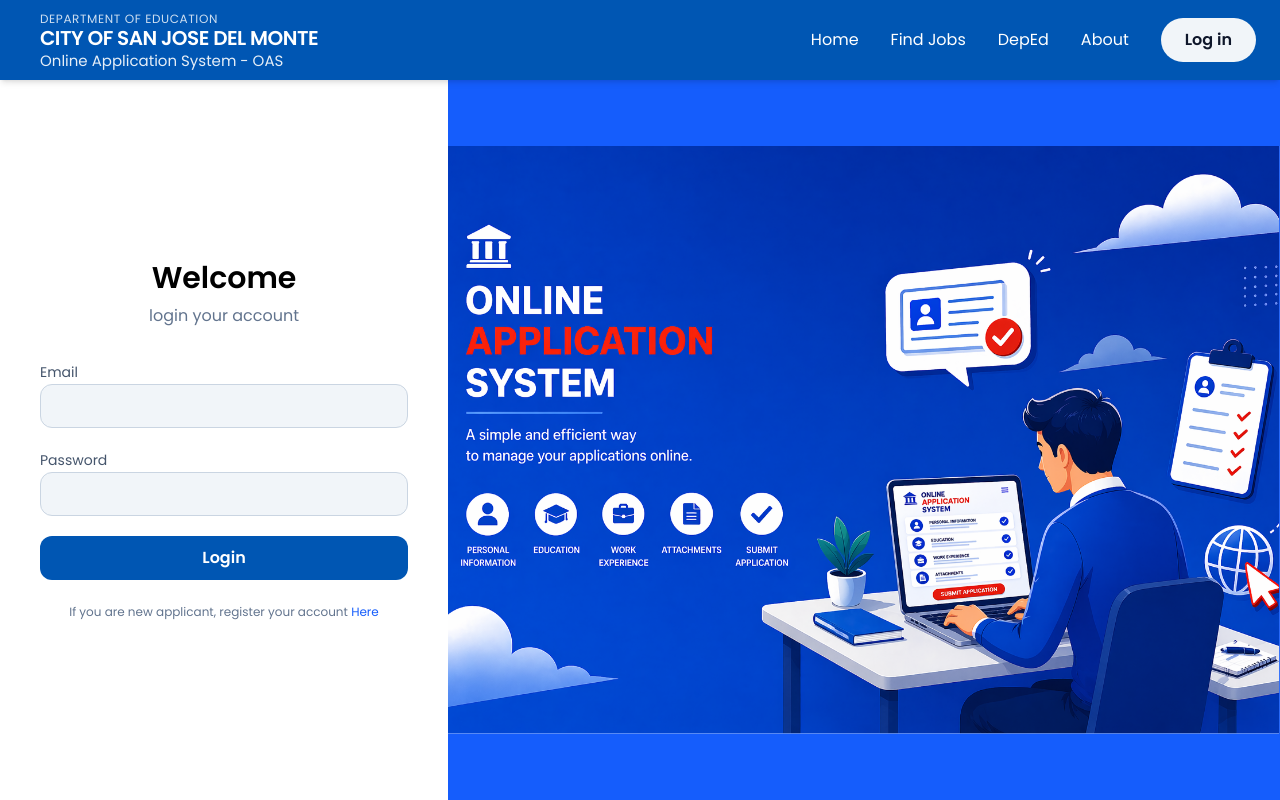
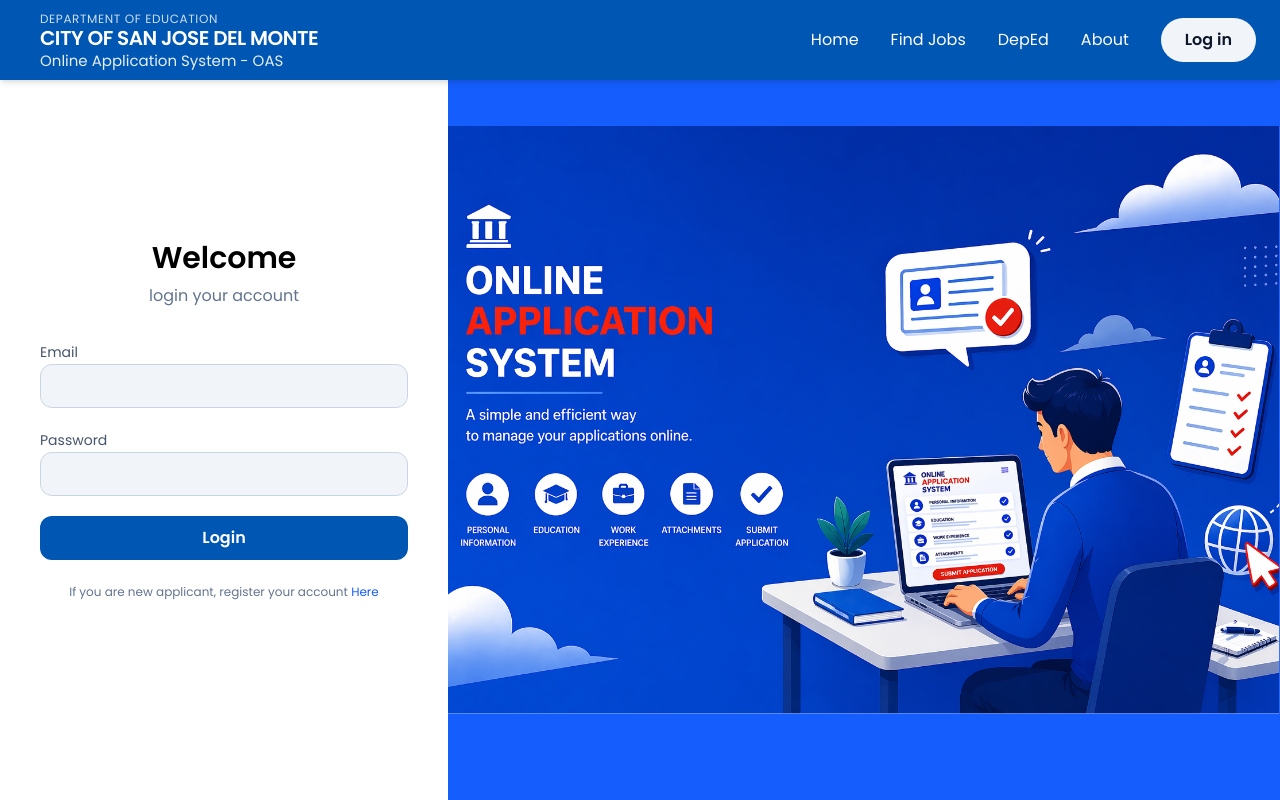
Before and after one commit to Eljay0410/online-app-system, a React (Vite) app: page /login in a window 1280 px wide. Built offline with nearby package versions, Linux system fonts and the light colour scheme.

Commit message:
style: adjust padding in Login component for improved layout

```diff
--- a/src/component/Login.jsx
+++ b/src/component/Login.jsx
@@ -2,7 +2,7 @@ import imageSample from "../assets/imagesample.svg";
 
 const Login = () => {
   return (
-    <div className="min-h-screen bg-slate-100 flex pt-20">
+    <div className="min-h-screen bg-slate-100 flex pt-10">
 
       {/* LEFT SIDE (FORM - FIXED WIDTH) */}
       <div className="w-full max-w-md bg-white flex flex-col justify-center px-10 py-12 shadow-md">
```
